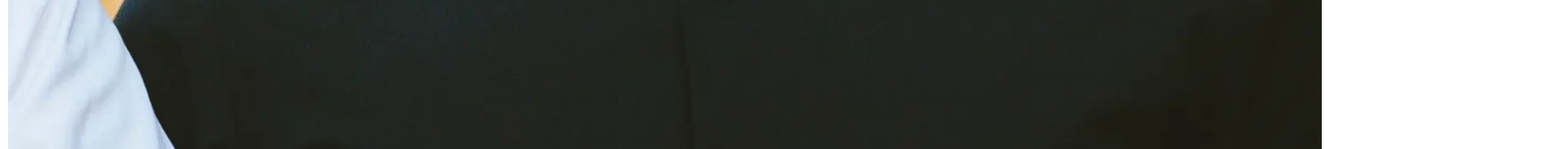
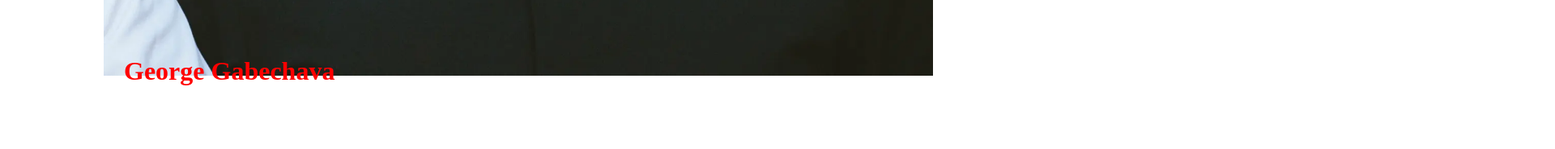
Before and after one commit to George-Gabechava/TOP-Homepage, a website built with webpack: page dist/index.html in a window 1280 px wide. Shown: the part 1430-1615 px from the top of the page at 81% size, 1920 px wide, since content can reach past the window. Built offline with Linux system fonts and the light colour scheme.

Commit message:
header is preventing z index for photo from working properly

```diff
--- a/src/style.css
+++ b/src/style.css
@@ -14,8 +14,57 @@
 
 /* mobile first design */
 body {
-  margin: 2px
+  overflow-x: hidden;
+
+  position: relative;
+  z-index: 0;
 }
+
+/* removing header lets photo z index work */
+header {
+  display: flex;
+  overflow-x: hidden;
+
+  justify-content: center;
+  align-items: center;
+  flex-direction: column;
+  flex-wrap: wrap;
+
+  position: relative;
+  z-index: 3;
+}
+
+#photoName {
+  position: relative;
+  z-index: 2;
+}
+
+#photo1 {
+  width: 80vw;
+  position: relative;
+  z-index: 3; /* Ensure this is higher than the separator */
+  margin-top: -150px; /* Adjust the margin instead of top */
+}
+
+#photoLabel {
+  color: red;
+  position: relative;
+  z-index: 4;
+  /* Adjust the positioning based on your design */
+  top: -50px;
+  left: 25px;
+}
+
+#separator {
+  position: relative;
+  z-index: 1; /* Lower z-index to be behind other elements */
+  width: 0;
+  height: 0;
+  border-right: 200vw solid transparent;
+  border-top: 50vw solid #006241;
+  overflow-x: hidden;
+}
+
 
 footer {
   background-color: #005236;
@@ -30,24 +79,10 @@ footer {
   }
 }
 
-#photoName {
-}
-
-/* #photo1 {
-  width: 50vw;
-} */
-
-#seperator {
-  width: 0;
-  height: 0;
-  border-right: 150vw solid transparent;
-  border-top: 50vw solid #006241;
-}
-
 /* Tablet */
 @media (min-width: 500px) {
   body {
-    margin: 5px
+    margin: 5px;
   }
 
 }
```
Also changed, not shown: dist/bundle.js, dist/index.html.
